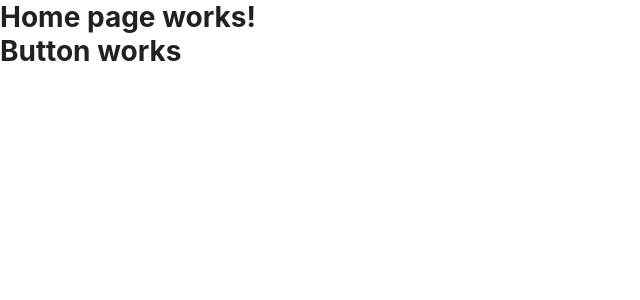
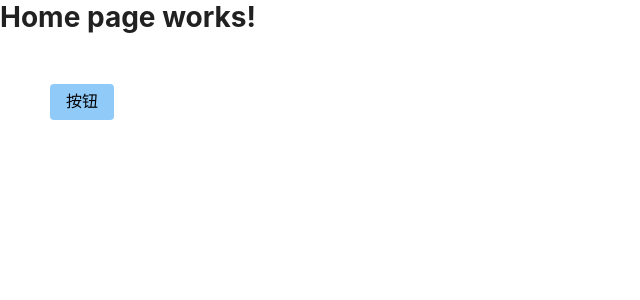
Before and after one commit to AerospaceXu/huz-ui, a React (Create React App) app: page / in a window 1280 px wide. Shown: the top 300 px of the page, without its empty margins (0-640 px from the left). Built offline with nearby package versions, Linux system fonts and the light colour scheme.

Commit message:
feat: Create Button Base and Normal style.

```diff
--- a/package.json
+++ b/package.json
@@ -44,6 +44,7 @@
   },
   "devDependencies": {
     "@types/react-router-dom": "^5.1.6",
+    "@types/react-transition-group": "^4.4.0",
     "@types/styled-components": "^5.1.4",
     "prettier": "^2.1.2"
   }
--- /dev/null
+++ b/src/components/Button/ButtonMask.tsx
@@ -0,0 +1,56 @@
+import styled, { keyframes } from 'styled-components';
+import React from 'react';
+
+interface Style {
+  maskWidth: number;
+  zoomTime: number;
+}
+
+const zoom = keyframes`
+  0% {
+    transform: translate(-50%, -50%) scale(0);
+  }
+
+  100% {
+    transform: translate(-50%, -50%) scale(1);
+  }
+`;
+
+const Wrapper = styled.span<Style>`
+  overflow: hidden;
+  position: absolute;
+  left: 0;
+  top: 0;
+  width: 100%;
+  height: 100%;
+
+  > span {
+    position: absolute;
+    left: 50%;
+    top: 50%;
+    transform: translate(-50%, -50%);
+
+    background: rgba(255, 255, 255, 0.32);
+    width: ${p => p.maskWidth + 5}px;
+    height: ${p => p.maskWidth + 5}px;
+    border-radius: 50%;
+
+    animation: ${zoom} ${p => p.zoomTime}ms ease-in-out;
+  }
+`;
+
+interface Props {
+  buttonWidth: number;
+  animateTime: number;
+}
+
+const ButtonMask: React.FC<Props> = (props) => {
+  const { buttonWidth, animateTime } = props;
+  return (
+    <Wrapper maskWidth={buttonWidth} zoomTime={animateTime}>
+      <span />
+    </Wrapper>
+  );
+};
+
+export default ButtonMask;
--- a/src/components/Button/index.tsx
+++ b/src/components/Button/index.tsx
@@ -1,10 +1,64 @@
-import React from 'react';
+import React, {
+  MouseEventHandler,
+  useCallback,
+  useEffect,
+  useRef,
+  useState,
+} from 'react';
 
-const Button: React.FC = () => {
+import Base from './styles/Base';
+import ButtonMask from './ButtonMask';
+import Normal from './styles/Normal';
+
+const ANIMATE_TIME = 225;
+
+interface Props {
+  onClick?: MouseEventHandler<HTMLButtonElement>;
+}
+
+const Button: React.FC<Props> = (props) => {
+  const { onClick } = props;
+
+  const button = useRef<HTMLButtonElement>(null);
+  const [buttonWidth, setButtonWidth] = useState<number>(0);
+
+  const [isActive, setIsActive] = useState<boolean>(false);
+
+  useEffect(() => {
+    setButtonWidth(button.current?.clientWidth || 0);
+  }, []);
+
+  const toggleActive = useCallback(() => {
+    setIsActive(active => !active);
+  }, []);
+
+  // useEffect(() => {
+  //   if (isActive) {
+  //     setTimeout(() => setIsActive(false), ANIMATE_TIME);
+  //   } else {
+  //     setIsActive(true);
+  //   }
+  // }, [isActive]);
+
+  const handleClick = useCallback((e: React.MouseEvent<HTMLButtonElement, MouseEvent>) => {
+    toggleActive();
+    if (onClick) {
+      onClick(e);
+    }
+  }, [onClick, toggleActive]);
+
   return (
-    <div>
-      <h1>Button works</h1>
-    </div>
+    <Base ref={button} onClick={handleClick}>
+      {
+        isActive &&
+        <ButtonMask buttonWidth={buttonWidth} animateTime={ANIMATE_TIME} />
+      }
+      <Normal>
+        <span className='button-text-wrapper'>
+          按钮
+        </span>
+      </Normal>
+    </Base>
   );
 };
 
--- /dev/null
+++ b/src/components/Button/styles/Base.tsx
@@ -0,0 +1,26 @@
+import styled from 'styled-components';
+
+const Base = styled.button`
+  position: relative;
+  margin: 50px;
+  border: none;
+
+  background: transparent;
+
+  font-size: 16px;
+  text-align: center;
+  line-height: 1.5;
+  font-weight: 500;
+  color: rgba(0, 0, 0, 0.87);
+
+  cursor: pointer;
+
+  .button-text-wrapper {
+    display: block;
+    width: 100%;
+    height: 100%;
+    padding: 6px 16px;
+  }
+`;
+
+export default Base;
--- /dev/null
+++ b/src/components/Button/styles/Normal.tsx
@@ -0,0 +1,14 @@
+import styled from 'styled-components';
+
+const Normal = styled.span`
+  display: block;
+  width: 100%;
+  height: 100%;
+
+  background: #90caf9;
+  border-radius: 4px;
+
+  color: rgba(0, 0, 0, 1);
+`;
+
+export default Normal;
```
Also changed, not shown: 1 other file (tests, documents, lock files or other folders).
